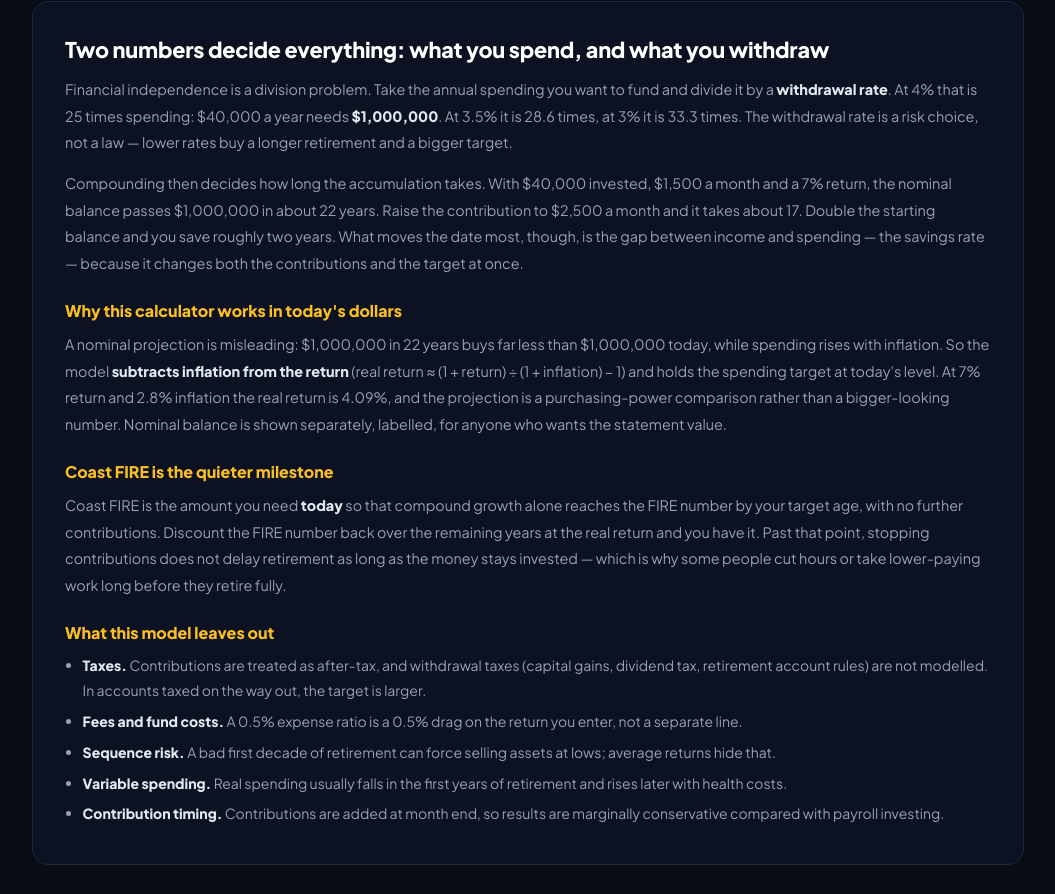
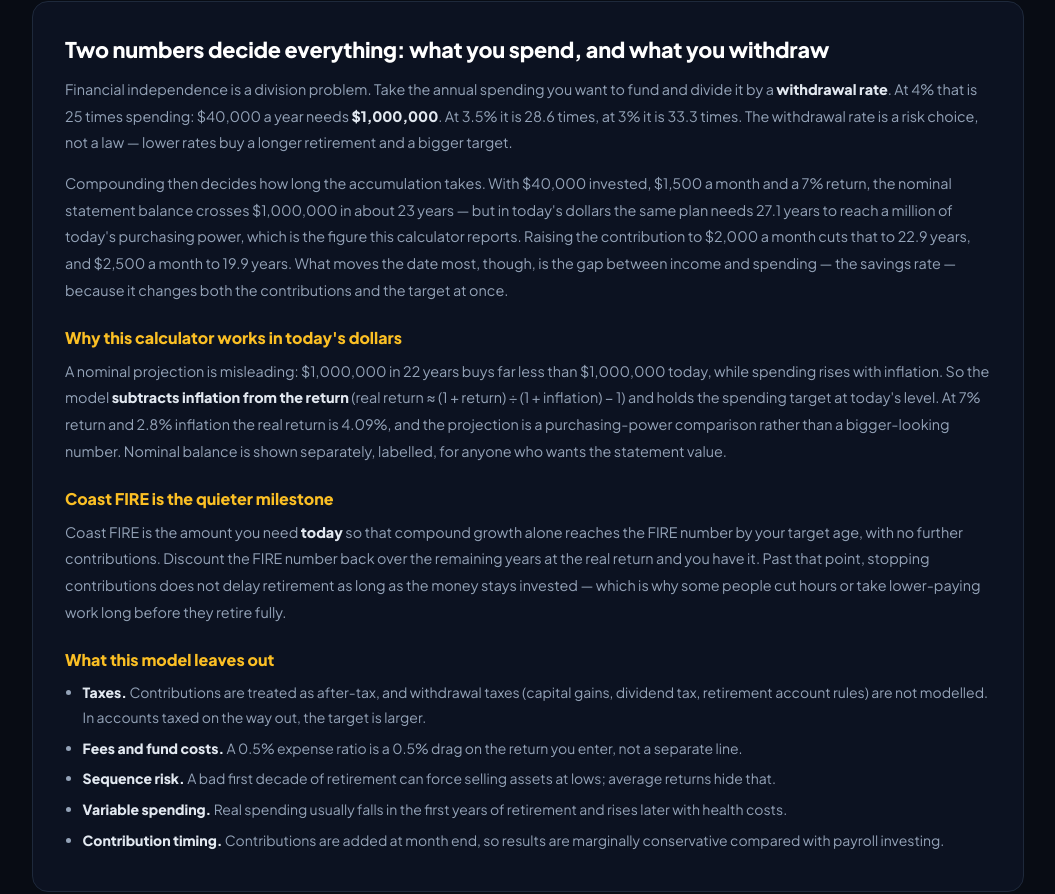
Before and after one commit to lemilea87/lemilea87.github.io, a plain HTML site: page en/compound-fire-calculator.html in a window 1280 px wide. Shown: the part 1405-2299 px from the top of the page, without its empty margins (112-1167 px from the left). Drawn offline with nearby package versions, Linux system fonts and the light colour scheme.

Commit message:
docs(en): clarify nominal vs real years in FIRE explanation

```diff
--- a/en/compound-fire-calculator.html
+++ b/en/compound-fire-calculator.html
@@ -258,7 +258,7 @@
         <article class="mt-10 prose-en bg-slate-900/60 border border-slate-800 rounded-2xl p-6 sm:p-8">
             <h2>Two numbers decide everything: what you spend, and what you withdraw</h2>
             <p>Financial independence is a division problem. Take the annual spending you want to fund and divide it by a <strong>withdrawal rate</strong>. At 4% that is 25 times spending: $40,000 a year needs <strong>$1,000,000</strong>. At 3.5% it is 28.6 times, at 3% it is 33.3 times. The withdrawal rate is a risk choice, not a law — lower rates buy a longer retirement and a bigger target.</p>
-            <p>Compounding then decides how long the accumulation takes. With $40,000 invested, $1,500 a month and a 7% return, the nominal balance passes $1,000,000 in about 22 years. Raise the contribution to $2,500 a month and it takes about 17. Double the starting balance and you save roughly two years. What moves the date most, though, is the gap between income and spending — the savings rate — because it changes both the contributions and the target at once.</p>
+            <p>Compounding then decides how long the accumulation takes. With $40,000 invested, $1,500 a month and a 7% return, the nominal statement balance crosses $1,000,000 in about 23 years — but in today's dollars the same plan needs 27.1 years to reach a million of today's purchasing power, which is the figure this calculator reports. Raising the contribution to $2,000 a month cuts that to 22.9 years, and $2,500 a month to 19.9 years. What moves the date most, though, is the gap between income and spending — the savings rate — because it changes both the contributions and the target at once.</p>
 
             <h3>Why this calculator works in today's dollars</h3>
             <p>A nominal projection is misleading: $1,000,000 in 22 years buys far less than $1,000,000 today, while spending rises with inflation. So the model <strong>subtracts inflation from the return</strong> (real return ≈ (1 + return) ÷ (1 + inflation) − 1) and holds the spending target at today's level. At 7% return and 2.8% inflation the real return is 4.09%, and the projection is a purchasing-power comparison rather than a bigger-looking number. Nominal balance is shown separately, labelled, for anyone who wants the statement value.</p>
```
